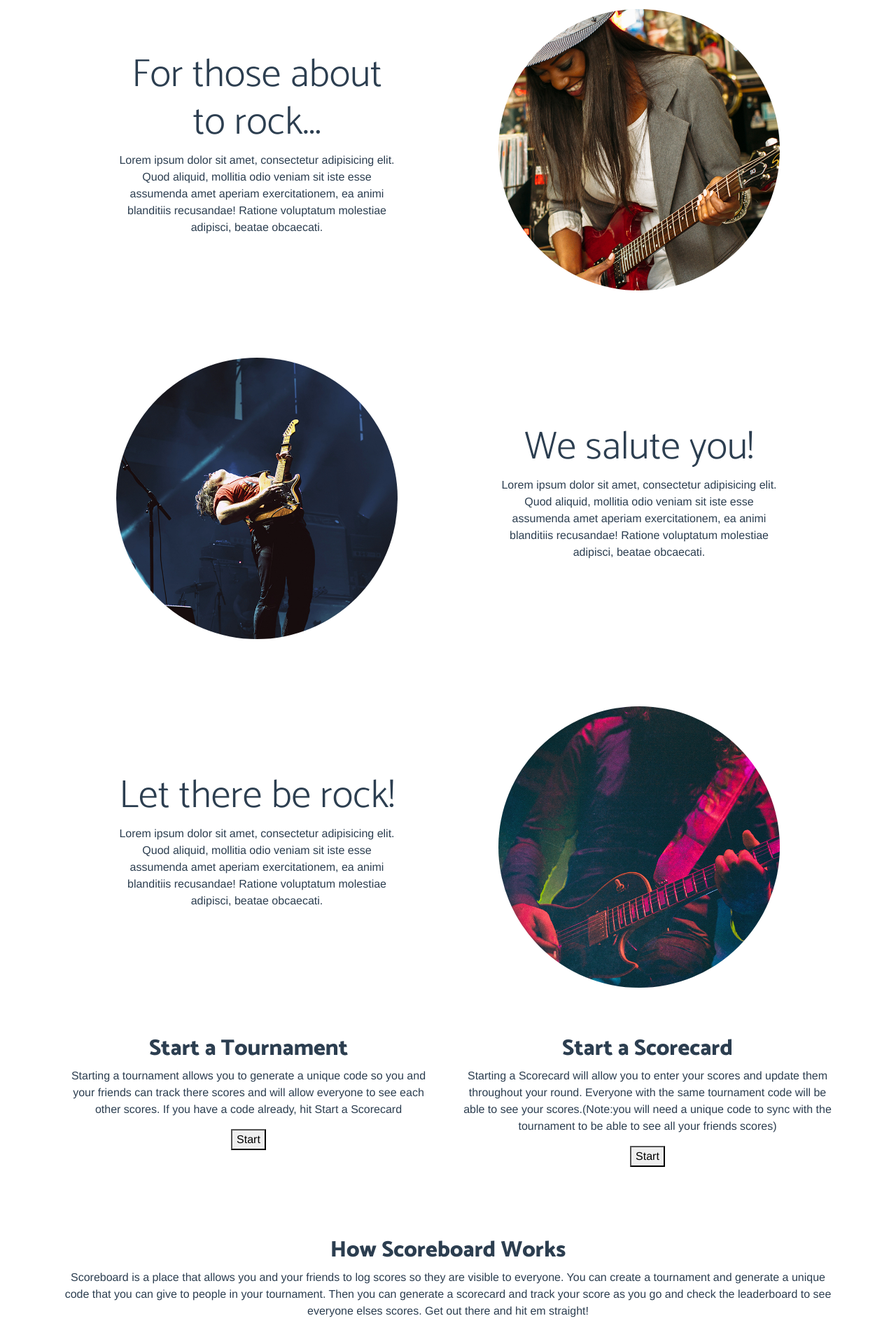
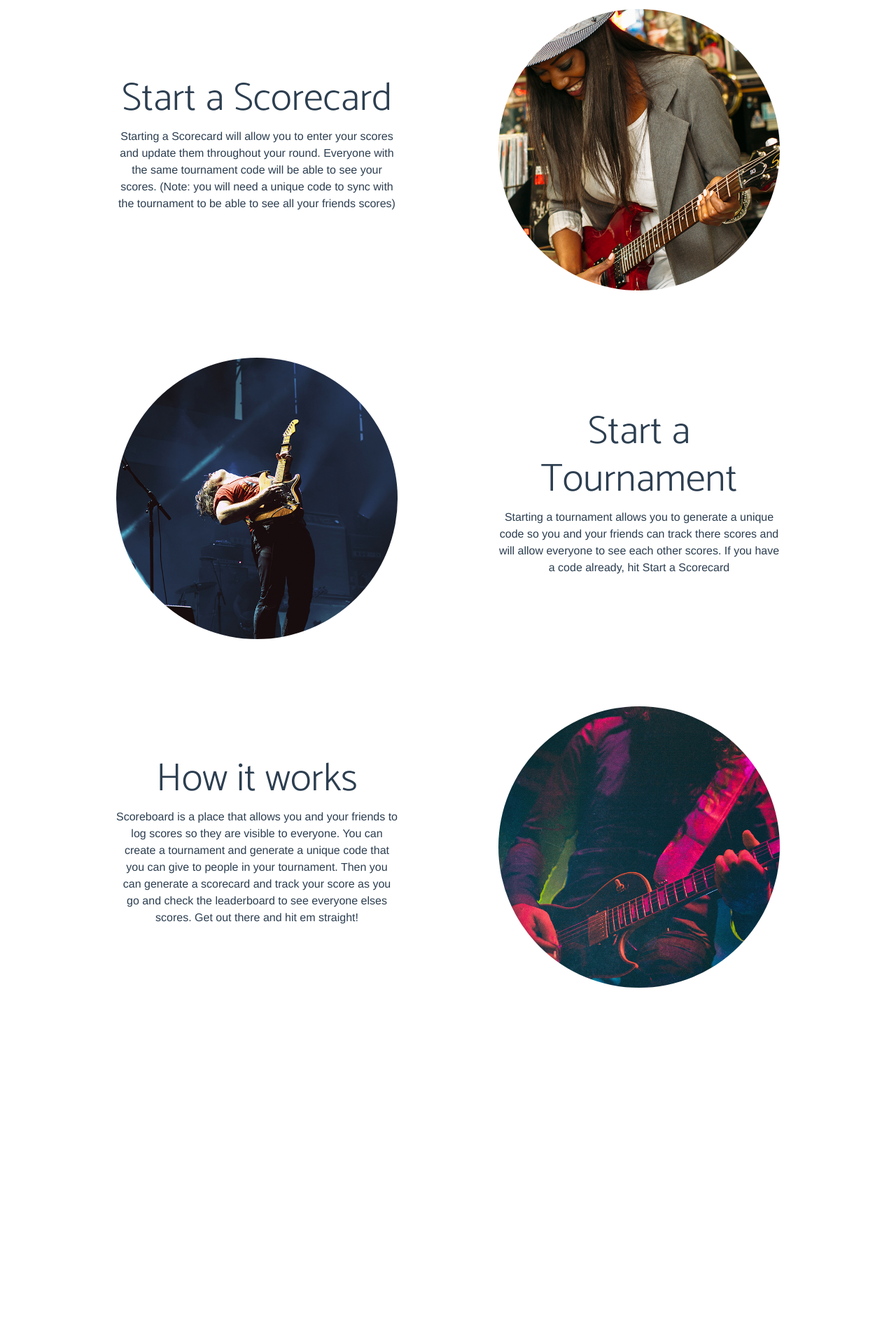
Before and after one commit to SymensJeffrey/golf_vue, a Vue app: page / in a window 1280 px wide. Shown: the part 778-2698 px from the top of the page at 70% size. After the commit the page ends 2237 px from the top, so only its background shows below. Built offline with nearby package versions, Linux system fonts and the light colour scheme; sample sign-in values are in the browser's storage.

Commit message:
add text to content sections

```diff
--- a/src/views/Home.vue
+++ b/src/views/Home.vue
@@ -28,8 +28,8 @@
           </div>
           <div class="col-lg-6 order-lg-1">
             <div class="p-5">
-              <h2 class="display-4">For those about to rock...</h2>
-              <p>Lorem ipsum dolor sit amet, consectetur adipisicing elit. Quod aliquid, mollitia odio veniam sit iste esse assumenda amet aperiam exercitationem, ea animi blanditiis recusandae! Ratione voluptatum molestiae adipisci, beatae obcaecati.</p>
+              <h2 class="display-4">Start a Scorecard</h2>
+              <p>Starting a Scorecard will allow you to enter your scores and update them throughout your round. Everyone with the same tournament code will be able to see your scores. (Note: you will need a unique code to sync with the tournament to be able to see all your friends scores)</p>
             </div>
           </div>
         </div>
@@ -44,8 +44,8 @@
           </div>
           <div class="col-lg-6">
             <div class="p-5">
-              <h2 class="display-4">We salute you!</h2>
-              <p>Lorem ipsum dolor sit amet, consectetur adipisicing elit. Quod aliquid, mollitia odio veniam sit iste esse assumenda amet aperiam exercitationem, ea animi blanditiis recusandae! Ratione voluptatum molestiae adipisci, beatae obcaecati.</p>
+              <h2 class="display-4">Start a Tournament</h2>
+              <p>Starting a tournament allows you to generate a unique code so you and your friends can track there scores and will allow everyone to see each other scores. If you have a code already, hit Start a Scorecard</p>
             </div>
           </div>
         </div>
@@ -60,34 +60,13 @@
           </div>
           <div class="col-lg-6 order-lg-1">
             <div class="p-5">
-              <h2 class="display-4">Let there be rock!</h2>
-                <p>Lorem ipsum dolor sit amet, consectetur adipisicing elit. Quod aliquid, mollitia odio veniam sit iste esse assumenda amet aperiam exercitationem, ea animi blanditiis recusandae! Ratione voluptatum molestiae adipisci, beatae obcaecati.</p>
+              <h2 class="display-4">How it works</h2>
+                <p>Scoreboard is a place that allows you and your friends to log scores so they are visible to everyone. You can create a tournament and generate a unique code that you can give to people in your tournament. Then you can generate a scorecard and track your score as you go and check the leaderboard to see everyone elses scores. Get out there and hit em straight!</p>
             </div>
           </div>
         </div>
       </div>
     </section>
-    <!-- Create Tournament and Create Scorecard (only shows if logged in) -->
-    <div class="container" v-if="isLoggedIn()">
-      <div class="row bottom-margin">
-        <div class="col-6 column-padding">
-          <h2>Start a Tournament</h2>
-          <p>Starting a tournament allows you to generate a unique code so you and your friends can track there scores and will allow everyone to see each other scores. If you have a code already, hit Start a Scorecard</p>
-          <button v-on:click="pushToCreateTournament()">Start</button>
-        </div>
-        <div class="col-6 column-padding">
-          <h2> Start a Scorecard</h2>
-          <p>Starting a Scorecard will allow you to enter your scores and update them throughout your round. Everyone with the same tournament code will be able to see your scores.(Note:you will need a unique code to sync with the tournament to be able to see all your friends scores)</p>
-          <button v-on:click="pushToCreateScorecard()">Start</button>
-        </div>
-      </div>
-      <div class="row">
-        <div class="col-12 column-padding">
-          <h2> How Scoreboard Works </h2>
-          <p> Scoreboard is a place that allows you and your friends to log scores so they are visible to everyone. You can create a tournament and generate a unique code that you can give to people in your tournament. Then you can generate a scorecard and track your score as you go and check the leaderboard to see everyone elses scores. Get out there and hit em straight!</p>
-        </div>
-      </div>
-    </div>
   </div>
 </template>
 
```
